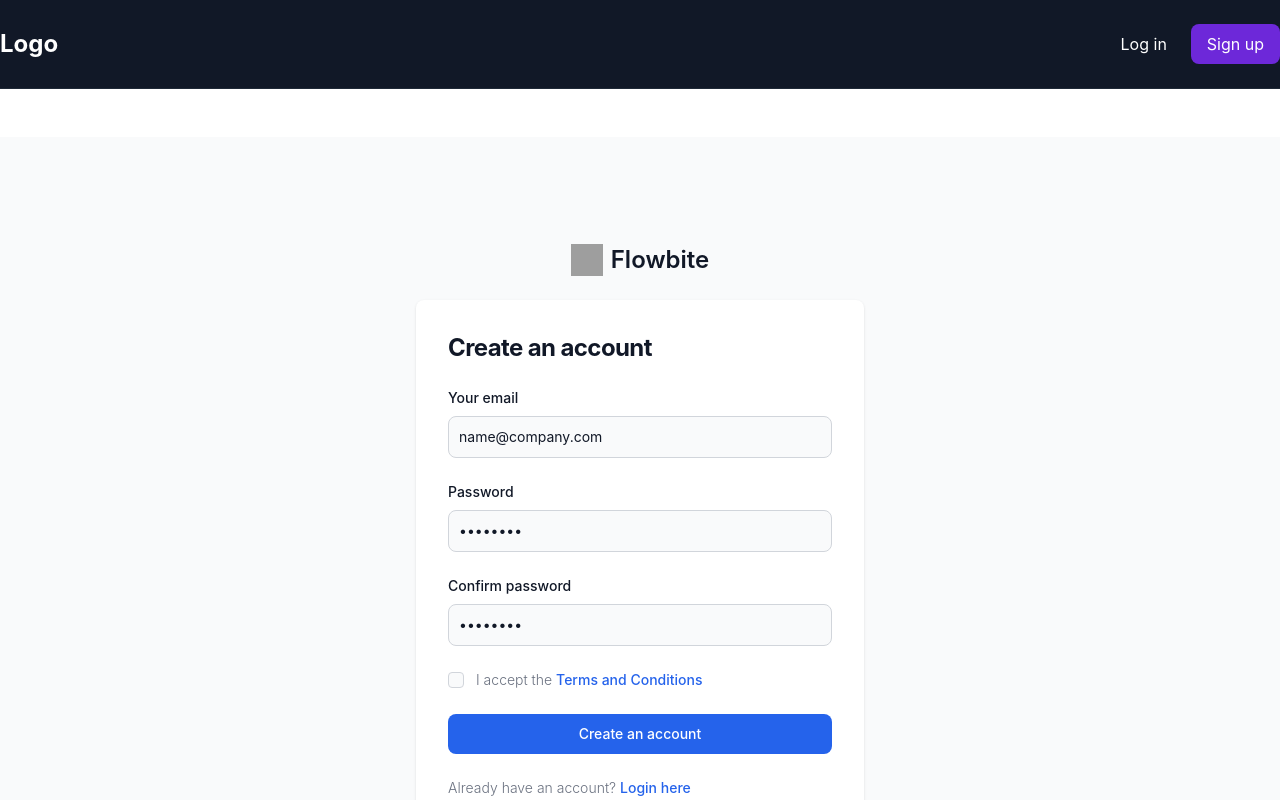
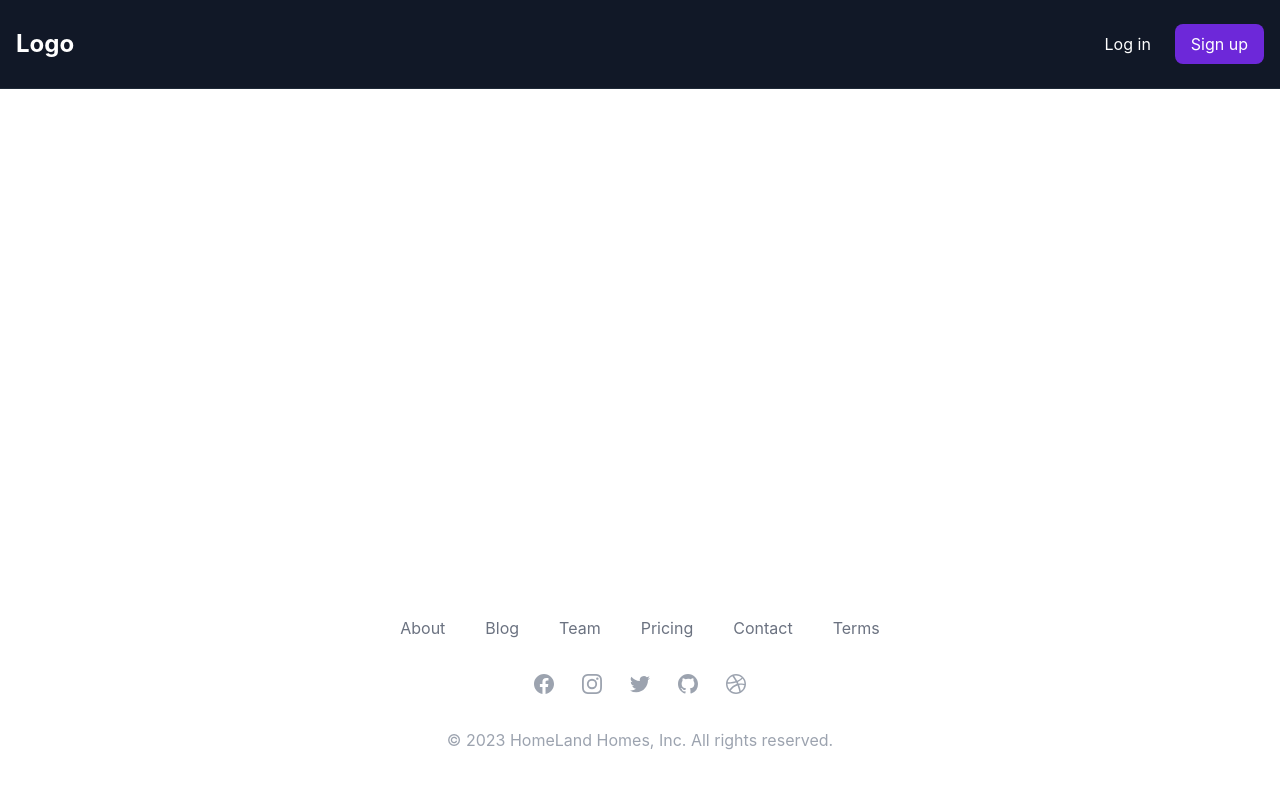
Before and after one commit to adrian-were/Houselandia, a React (Create React App) app in the folder houselandia/: page /signup in a window 1280 px wide. Shown: the top 800 px of the page. Built offline with nearby package versions, Linux system fonts and the light colour scheme; grey boxes are pictures that could not be loaded.

Commit message:
Updated signup and login

```diff
--- a/houselandia/src/App.js
+++ b/houselandia/src/App.js
@@ -1,27 +1,37 @@
-import React from 'react'; // Removed useEffect
-import { Routes, Route } from 'react-router-dom'; // Removed useNavigate and useLocation
+import React, { useState } from 'react';
+import { Routes, Route } from 'react-router-dom';
 import Header from './components/Header';
 import Footer from './components/Footer';
 import Banner from './components/Banner';
 import Login from './components/Login';
 import Signup from './components/Signup';
-import HouseList from './components/HouseList'; // 1. Import your new component
+import HouseList from './components/HouseList';
 
 function App() {
-  // Removed the useEffect that was forcing navigation to '/'
+  // State to control if the login modal is visible
+  const [isLoginOpen, setIsLoginOpen] = useState(false);
+  const [isSignupOpen, setIsSignupOpen] = useState(false);
 
   return (
     <div className="App flex flex-col min-h-screen bg-white">
-      <Header />
+      {/* Pass the opener function to your Header */}
+      <Header onLoginClick={() => setIsLoginOpen(true)}
+        onSignupClick={() => setIsSignupOpen(true)}
+        />
+
+
       <main className="flex-grow">
         <Routes>
           <Route path="/" element={<Banner />} />
-          <Route path="/login" element={<Login />} />
           <Route path="/signup" element={<Signup />} />
-          {/* 2. Add the results route here */}
           <Route path="/results" element={<HouseList />} />
         </Routes>
       </main>
+
+      {/* The Login Modal sits outside the Routes so it can overlay any page */}
+      <Login isOpen={isLoginOpen} onClose={() => setIsLoginOpen(false)} />
+      <Signup isOpen={isSignupOpen} onClose={() => setIsSignupOpen(false)} />
+
       <Footer />
     </div>
   );
--- a/houselandia/src/components/Header.js
+++ b/houselandia/src/components/Header.js
@@ -1,23 +1,26 @@
 import React from 'react';
-import {Link } from 'react-router-dom';
-const Header = () => {
+import { Link } from 'react-router-dom';
+
+// Destructure onLoginClick from props
+const Header = ({ onLoginClick, onSignupClick }) => {
   return (
     <header className='py-6 mb-12 border-b border-gray-800 bg-gray-900'>
-      <div className='container mx-auto flex justify-between items-center'>
-        <Link to='/'>
-           <span className="text-2xl font-bold text-white">Logo</span>
-        </Link>
+      <div className='container mx-auto flex justify-between items-center px-4'>
+        <Link to='/'><span className="text-2xl font-bold text-white">Logo</span></Link>
         <div className='flex items-center gap-6'>
-          {/* Link to the login path */}
-          <Link className='text-white hover:text-violet-400 transition' to='/login'>Log in</Link>
-
-          {/* Link to the signup path */}
-          <Link className='bg-violet-700 hover:bg-violet-800 text-white px-4 py-2 rounded-lg transition' to='/signup'>Sign up</Link>
+          <button onClick={onLoginClick} className='text-white hover:text-violet-400 transition'>Log in</button>
+          <button
+            onClick={onSignupClick}
+            className='bg-violet-700 hover:bg-violet-800 text-white px-4 py-2 rounded-lg transition'
+          >
+            Sign up
+          </button>
         </div>
       </div>
     </header>
-  )
+  );
 };
+
 export default Header;
 
 
--- a/houselandia/src/components/Login.js
+++ b/houselandia/src/components/Login.js
@@ -1,71 +1,65 @@
 import React from 'react';
 
-const Login = () => {
+const Login = ({ isOpen, onClose }) => {
+  if (!isOpen) return null;
+
+  const handleBackdropClick = (e) => {
+    if (e.target === e.currentTarget) onClose();
+  };
+
   return (
-    <section className="bg-gray-50 dark:bg-gray-900">
-      <div className="flex flex-col items-center justify-center px-6 py-8 mx-auto md:h-screen lg:py-0">
-        <a href="#" className="flex items-center mb-6 text-2xl font-semibold text-gray-900 dark:text-white">
-          <img className="w-8 h-8 mr-2" src="https://flowbite.s3.amazonaws.com/blocks/marketing-ui/logo.svg" alt="logo" />
-          Flowbite
-        </a>
-        <div className="w-full bg-white rounded-lg shadow dark:border md:mt-0 sm:max-w-md xl:p-0 dark:bg-gray-800 dark:border-gray-700">
-          <div className="p-6 space-y-4 md:space-y-6 sm:p-8">
-            <h1 className="text-xl font-bold leading-tight tracking-tight text-gray-900 md:text-2xl dark:text-white">
-              Sign in to your account
-            </h1>
-            <form className="space-y-4 md:space-y-6" action="#">
+    <>
+      <style>
+        {`
+          @keyframes fadeIn {
+            from { opacity: 0; transform: scale(0.95); }
+            to { opacity: 1; transform: scale(1); }
+          }
+          .animate-modal {
+            animation: fadeIn 0.2s ease-out forwards;
+          }
+        `}
+      </style>
+      <div
+        onClick={handleBackdropClick}
+        className="fixed inset-0 z-50 flex items-center justify-center p-4 bg-black/60 backdrop-blur-sm transition-opacity"
+      >
+        <section className="animate-modal relative w-full max-w-md bg-white rounded-xl shadow-2xl dark:bg-gray-800 border dark:border-gray-700">
+
+          {/* Close Button */}
+          <button
+            onClick={onClose}
+            className="absolute top-4 right-4 text-gray-400 hover:text-gray-900 dark:hover:text-white transition-all p-1 hover:bg-gray-100 dark:hover:bg-gray-700 rounded-full"
+          >
+            <svg className="w-6 h-6" fill="none" stroke="currentColor" viewBox="0 0 24 24">
+              <path strokeLinecap="round" strokeLinejoin="round" strokeWidth="2" d="M6 18L18 6M6 6l12 12" />
+            </svg>
+          </button>
+
+          <div className="p-8">
+            <div className="flex flex-col items-center mb-8">
+              <img className="w-10 h-10 mb-3" src="https://flowbite.s3.amazonaws.com/blocks/marketing-ui/logo.svg" alt="logo" />
+              <h1 className="text-2xl font-bold text-gray-900 dark:text-white">Welcome Back</h1>
+            </div>
+
+            <form className="space-y-5" onSubmit={(e) => e.preventDefault()}>
               <div>
-                <label htmlFor="email" className="block mb-2 text-sm font-medium text-gray-900 dark:text-white">Your email</label>
-                <input
-                  type="email"
-                  name="email"
-                  id="email"
-                  className="bg-gray-50 border border-gray-300 text-gray-900 rounded-lg focus:ring-blue-600 focus:border-blue-600 block w-full p-2.5 dark:bg-gray-700 dark:border-gray-600 dark:placeholder-gray-400 dark:text-white dark:focus:ring-blue-500 dark:focus:border-blue-500"
-                  placeholder="name@company.com"
-                  required
-                />
+                <label className="block mb-2 text-sm font-medium text-gray-700 dark:text-gray-300">Email Address</label>
+                <input type="email" className="w-full p-3 bg-gray-50 border border-gray-300 rounded-lg focus:ring-2 focus:ring-violet-500 outline-none transition-all dark:bg-gray-700 dark:border-gray-600 dark:text-white" placeholder="name@company.com" required />
               </div>
               <div>
-                <label htmlFor="password" className="block mb-2 text-sm font-medium text-gray-900 dark:text-white">Password</label>
-                <input
-                  type="password"
-                  name="password"
-                  id="password"
-                  placeholder="••••••••"
-                  className="bg-gray-50 border border-gray-300 text-gray-900 rounded-lg focus:ring-blue-600 focus:border-blue-600 block w-full p-2.5 dark:bg-gray-700 dark:border-gray-600 dark:placeholder-gray-400 dark:text-white dark:focus:ring-blue-500 dark:focus:border-blue-500"
-                  required
-                />
+                <label className="block mb-2 text-sm font-medium text-gray-700 dark:text-gray-300">Password</label>
+                <input type="password" className="w-full p-3 bg-gray-50 border border-gray-300 rounded-lg focus:ring-2 focus:ring-violet-500 outline-none transition-all dark:bg-gray-700 dark:border-gray-600 dark:text-white" placeholder="••••••••" required />
               </div>
-              <div className="flex items-center justify-between">
-                <div className="flex items-start">
-                  <div className="flex items-center h-5">
-                    <input
-                      id="remember"
-                      type="checkbox"
-                      className="w-4 h-4 border border-gray-300 rounded bg-gray-50 focus:ring-3 focus:ring-blue-300 dark:bg-gray-700 dark:border-gray-600 dark:focus:ring-blue-600 dark:ring-offset-gray-800"
-                      required
-                    />
-                  </div>
-                  <div className="ml-3 text-sm">
-                    <label htmlFor="remember" className="text-gray-500 dark:text-gray-300">Remember me</label>
-                  </div>
-                </div>
-                <a href="#" className="text-sm font-medium text-blue-600 hover:underline dark:text-blue-500">Forgot password?</a>
-              </div>
-              <button
-                type="submit"
-                className="w-full text-white bg-blue-600 hover:bg-blue-700 focus:ring-4 focus:outline-none focus:ring-blue-300 font-medium rounded-lg text-sm px-5 py-2.5 text-center dark:bg-blue-600 dark:hover:bg-blue-700 dark:focus:ring-blue-800"
-              >
-                Sign in
+
+              <button type="submit" className="w-full py-3 px-4 text-white bg-violet-600 hover:bg-violet-700 font-semibold rounded-lg shadow-lg hover:shadow-violet-500/30 transition-all transform active:scale-95">
+                Sign In
               </button>
-              <p className="text-sm font-light text-gray-500 dark:text-gray-400">
-                Don’t have an account yet? <a href="#" className="font-medium text-blue-600 hover:underline dark:text-blue-500">Sign up</a>
-              </p>
             </form>
           </div>
-        </div>
+        </section>
       </div>
-    </section>
+    </>
   );
 };
 
--- a/houselandia/src/components/Signup.js
+++ b/houselandia/src/components/Signup.js
@@ -1,82 +1,76 @@
 import React from 'react';
 
-const Signup = () => {
+const Signup = ({ isOpen, onClose }) => {
+  if (!isOpen) return null;
+
+  const handleBackdropClick = (e) => {
+    if (e.target === e.currentTarget) onClose();
+  };
+
   return (
-    <section className="bg-gray-50 dark:bg-gray-900">
-      <div className="flex flex-col items-center justify-center px-6 py-8 mx-auto md:h-screen lg:py-0">
-        <a href="#" className="flex items-center mb-6 text-2xl font-semibold text-gray-900 dark:text-white">
-          <img className="w-8 h-8 mr-2" src="https://flowbite.s3.amazonaws.com/blocks/marketing-ui/logo.svg" alt="logo" />
-          Flowbite
-        </a>
-        <div className="w-full bg-white rounded-lg shadow dark:border md:mt-0 sm:max-w-md xl:p-0 dark:bg-gray-800 dark:border-gray-700">
+    <>
+      <style>
+        {`
+          @keyframes fadeIn {
+            from { opacity: 0; transform: translateY(-10px); }
+            to { opacity: 1; transform: translateY(0); }
+          }
+          .animate-modal { animation: fadeIn 0.3s ease-out forwards; }
+        `}
+      </style>
+      <div
+        onClick={handleBackdropClick}
+        className="fixed inset-0 z-50 flex items-center justify-center p-4 bg-black/60 backdrop-blur-sm"
+      >
+        <div className="animate-modal relative w-full max-w-md bg-white rounded-xl shadow-2xl dark:bg-gray-800 border dark:border-gray-700">
+
+          {/* Close Button */}
+          <button
+            onClick={onClose}
+            className="absolute top-4 right-4 text-gray-400 hover:text-gray-900 dark:hover:text-white p-1 hover:bg-gray-100 dark:hover:bg-gray-700 rounded-full transition-all"
+          >
+            <svg className="w-6 h-6" fill="none" stroke="currentColor" viewBox="0 0 24 24">
+              <path strokeLinecap="round" strokeLinejoin="round" strokeWidth="2" d="M6 18L18 6M6 6l12 12" />
+            </svg>
+          </button>
+
           <div className="p-6 space-y-4 md:space-y-6 sm:p-8">
-            <h1 className="text-xl font-bold leading-tight tracking-tight text-gray-900 md:text-2xl dark:text-white">
-              Create an account
-            </h1>
-            <form className="space-y-4 md:space-y-6" action="#">
+            <div className="flex flex-col items-center">
+              <img className="w-8 h-8 mb-2" src="https://flowbite.s3.amazonaws.com/blocks/marketing-ui/logo.svg" alt="logo" />
+              <h1 className="text-xl font-bold text-gray-900 md:text-2xl dark:text-white">Create an account</h1>
+            </div>
+
+            <form className="space-y-4" onSubmit={(e) => e.preventDefault()}>
               <div>
-                <label htmlFor="email" className="block mb-2 text-sm font-medium text-gray-900 dark:text-white">Your email</label>
-                <input
-                  type="email"
-                  name="email"
-                  id="email"
-                  className="bg-gray-50 border border-gray-300 text-gray-900 text-sm rounded-lg focus:ring-blue-600 focus:border-blue-600 block w-full p-2.5 dark:bg-gray-700 dark:border-gray-600 dark:placeholder-gray-400 dark:text-white dark:focus:ring-blue-500 dark:focus:border-blue-500"
-                  placeholder="name@company.com"
-                  required
-                />
+                <label className="block mb-2 text-sm font-medium text-gray-900 dark:text-white">Your email</label>
+                <input type="email" className="bg-gray-50 border border-gray-300 text-sm rounded-lg block w-full p-2.5 dark:bg-gray-700 dark:border-gray-600 dark:text-white focus:ring-violet-500 focus:border-violet-500" placeholder="name@company.com" required />
               </div>
               <div>
-                <label htmlFor="password" className="block mb-2 text-sm font-medium text-gray-900 dark:text-white">Password</label>
-                <input
-                  type="password"
-                  name="password"
-                  id="password"
-                  placeholder="••••••••"
-                  className="bg-gray-50 border border-gray-300 text-gray-900 text-sm rounded-lg focus:ring-blue-600 focus:border-blue-600 block w-full p-2.5 dark:bg-gray-700 dark:border-gray-600 dark:placeholder-gray-400 dark:text-white dark:focus:ring-blue-500 dark:focus:border-blue-500"
-                  required
-                />
+                <label className="block mb-2 text-sm font-medium text-gray-900 dark:text-white">Password</label>
+                <input type="password" className="bg-gray-50 border border-gray-300 text-sm rounded-lg block w-full p-2.5 dark:bg-gray-700 dark:border-gray-600 dark:text-white focus:ring-violet-500 focus:border-violet-500" placeholder="••••••••" required />
               </div>
               <div>
-                <label htmlFor="confirm-password" className="block mb-2 text-sm font-medium text-gray-900 dark:text-white">Confirm password</label>
-                <input
-                  type="password"
-                  name="confirm-password"
-                  id="confirm-password"
-                  placeholder="••••••••"
-                  className="bg-gray-50 border border-gray-300 text-gray-900 text-sm rounded-lg focus:ring-blue-600 focus:border-blue-600 block w-full p-2.5 dark:bg-gray-700 dark:border-gray-600 dark:placeholder-gray-400 dark:text-white dark:focus:ring-blue-500 dark:focus:border-blue-500"
-                  required
-                />
+                <label className="block mb-2 text-sm font-medium text-gray-900 dark:text-white">Confirm password</label>
+                <input type="password" className="bg-gray-50 border border-gray-300 text-sm rounded-lg block w-full p-2.5 dark:bg-gray-700 dark:border-gray-600 dark:text-white focus:ring-violet-500 focus:border-violet-500" placeholder="••••••••" required />
               </div>
               <div className="flex items-start">
                 <div className="flex items-center h-5">
-                  <input
-                    id="terms"
-                    aria-describedby="terms"
-                    type="checkbox"
-                    className="w-4 h-4 border border-gray-300 rounded bg-gray-50 focus:ring-3 focus:ring-blue-300 dark:bg-gray-700 dark:border-gray-600 dark:focus:ring-blue-600 dark:ring-offset-gray-800"
-                    required
-                  />
+                  <input id="terms" type="checkbox" className="w-4 h-4 border border-gray-300 rounded bg-gray-50 dark:bg-gray-700" required />
                 </div>
                 <div className="ml-3 text-sm">
                   <label htmlFor="terms" className="font-light text-gray-500 dark:text-gray-300">
-                    I accept the <a className="font-medium text-blue-600 hover:underline dark:text-blue-500" href="#">Terms and Conditions</a>
+                    I accept the <a className="font-medium text-violet-600 hover:underline" href="#">Terms and Conditions</a>
                   </label>
                 </div>
               </div>
-              <button
-                type="submit"
-                className="w-full text-white bg-blue-600 hover:bg-blue-700 focus:ring-4 focus:outline-none focus:ring-blue-300 font-medium rounded-lg text-sm px-5 py-2.5 text-center dark:bg-blue-600 dark:hover:bg-blue-700 dark:focus:ring-blue-800"
-              >
+              <button type="submit" className="w-full text-white bg-violet-700 hover:bg-violet-800 font-medium rounded-lg text-sm px-5 py-2.5 transition-all transform active:scale-95">
                 Create an account
               </button>
-              <p className="text-sm font-light text-gray-500 dark:text-gray-400">
-                Already have an account? <a href="#" className="font-medium text-blue-600 hover:underline dark:text-blue-500">Login here</a>
-              </p>
             </form>
           </div>
         </div>
       </div>
-    </section>
+    </>
   );
 };
 
```
